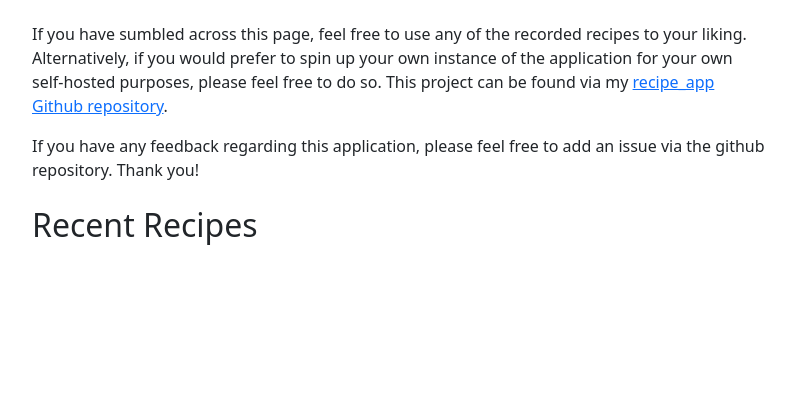
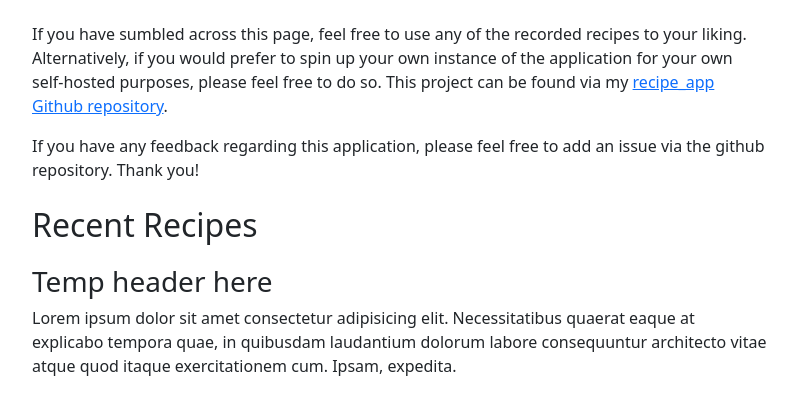
Before and after one commit to sbeckstrand/recipe_app, a Django app: template recipes/templates/index.html in a window 1280 px wide. Shown: the part 224-639 px from the top of the page, without its empty margins (240-1037 px from the left). Run offline with Django 3.2, Linux system fonts and the light colour scheme; the template is opened without the code that fills it, so the values that code supplies are empty; some libraries are stand-ins or nearby versions.

Commit message:
Added temp content to index page to test CI

```diff
--- a/recipes/templates/index.html
+++ b/recipes/templates/index.html
@@ -10,4 +10,11 @@
 
 <h2 class="pt-2">Recent Recipes</h2>
 {% include 'recipes/recipe_list.html' %}
+
+<h3 class="pt-2">Temp header here</h3>
+
+<p>
+    Lorem ipsum dolor sit amet consectetur adipisicing elit. Necessitatibus quaerat eaque at explicabo tempora quae, in quibusdam laudantium dolorum labore consequuntur architecto vitae atque quod itaque exercitationem cum. Ipsam, expedita.
+</p>
+
 {% endblock %}
```
